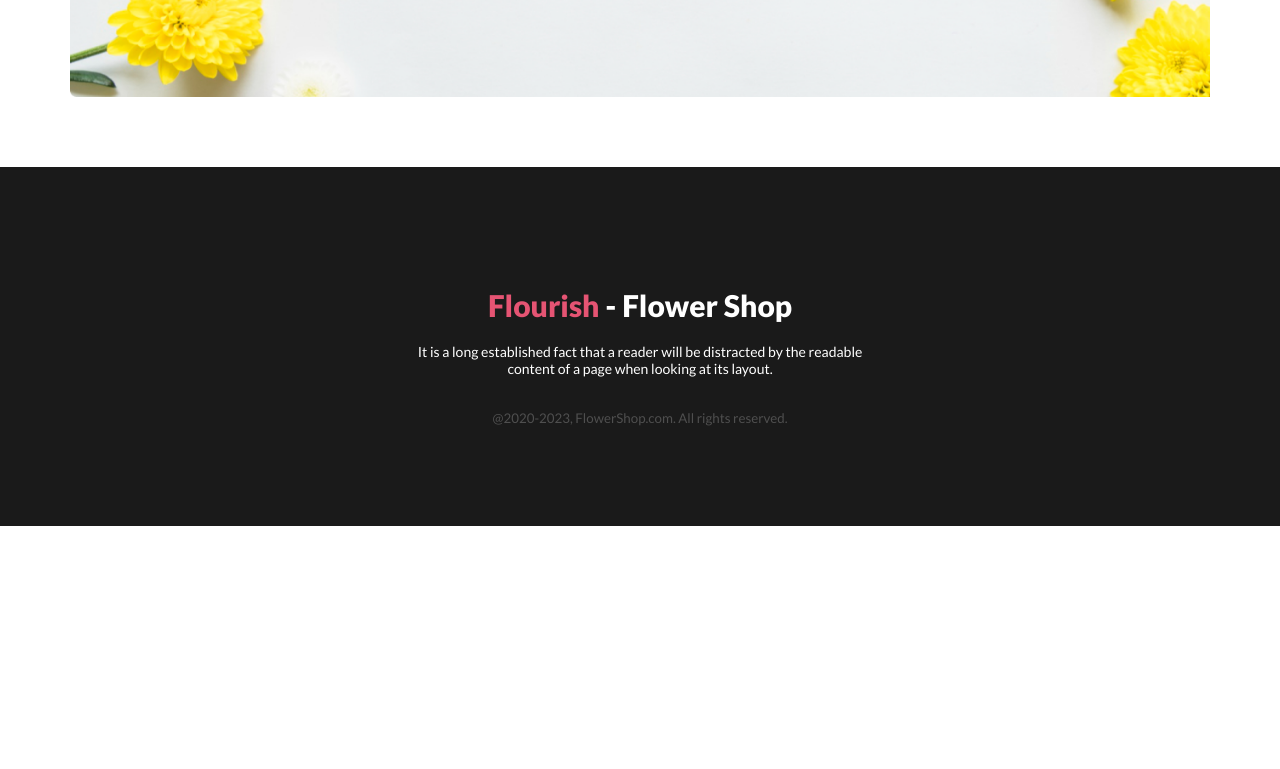
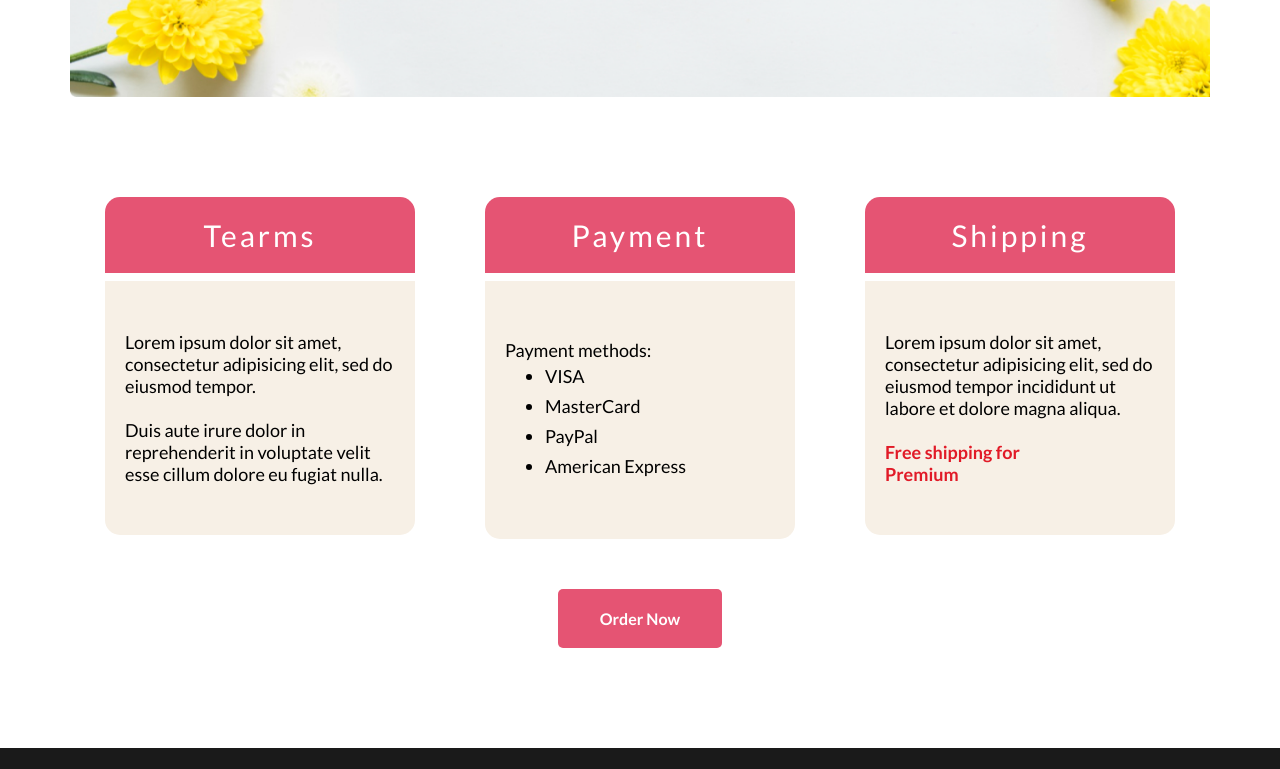
Before and after one commit to mdshifatul-islam/Flourish-flowershop, a plain HTML site: page index.html in a window 1280 px wide. Shown: the part 2991-3760 px from the top of the page. Before the commit the page ends 3517 px from the top, so only its background shows below. Drawn offline with Linux system fonts and the light colour scheme.

Commit message:
new exrta section payment added

```diff
--- a/css/style.css
+++ b/css/style.css
@@ -291,12 +291,67 @@ nav{
 }
 
 
+/* payment part css start */
+.payment_section{
+    padding: 100px 0;
+}
+.payment_box{
+    padding: 0 35px;
+    width: 33%;
+}
+.main_payment{
+    display: flex;
+    justify-content: space-between;
+}
+.payment_btn{
+    margin-top: 50px;
+}
+.payment_infor{
+    padding: 50px 20px;
+    background-color: #f7f0e6;
+    border-radius: 0 0 15px 15px
+}
+.payment_infor_mid{
+    padding: 58px 20px;
+}
+.payment_title{
+    padding: 20px 0;
+    background-color: #E55473;
+    border-bottom: 8px solid #fff;
+    text-align: center;
+    border-radius: 15px 15px 0 0;
+}
+.payment_title h3{
+    font-size: 30px;
+    font-weight: 400;
+    letter-spacing: 3px;
+    color: white;
+}
+.payment_infor p{
+    font-size: 18px;
+    font-weight: 400;
+}
+.payment_infor ol li{
+    list-style: disc;
+    font-size: 18px;
+    font-weight: 400;
+    margin-left: 40px;
+    line-height: 30px;
+}
+.paymen_infor_span{
+    color: #e11a27;
+    font-weight: 600;
+}
+.payment_btn{
+    text-align: center
+}
+
+
 /* footer part css start */
 
 .footer_section{
     background: #1a1a1a;
     padding: 100px 0;
-    margin-top: 70px;
 }
 .footer_title h3, .footer_title p{
     color: white;
--- a/index.html
+++ b/index.html
@@ -141,6 +141,49 @@
                 </div>
             </div>
         </section>
+        <section class="payment_section">
+            <div class="container main_payment">
+                <div class="payment_box">
+                    <div class="payment_title">
+                        <h3>Tearms</h3>
+                    </div>
+                    <div class="payment_infor">
+                        <p>
+                            Lorem ipsum dolor sit amet, consectetur adipisicing elit, sed do eiusmod tempor. <br><br>
+                            Duis aute irure dolor in reprehenderit in voluptate velit esse cillum dolore eu fugiat
+                            nulla.
+                        </p>
+                    </div>
+                </div>
+                <div class="payment_box">
+                    <div class="payment_title">
+                        <h3>Payment</h3>
+                    </div>
+                    <div class="payment_infor payment_infor_mid">
+                        <p>Payment methods:</p>
+                        <ol>
+                            <li>VISA</li>
+                            <li>MasterCard</li>
+                            <li>PayPal</li>
+                            <li>American Express</li>
+                        </ol>
+                    </div>
+                </div>
+                <div class="payment_box">
+                    <div class="payment_title">
+                        <h3>Shipping</h3>
+                    </div>
+                    <div class="payment_infor">
+                        <p>
+                            Lorem ipsum dolor sit amet, consectetur adipisicing elit, sed do eiusmod tempor incididunt
+                            ut labore et dolore magna aliqua. <br><br>
+                            <span class="paymen_infor_span">Free shipping for <br>Premium</span>
+                        </p>
+                    </div>
+                </div>
+            </div>
+            <div class="payment_btn"><button class="btn">Order Now</button></div>
+        </section>
     </main>
     <footer class="footer_section">
         <div class="container footer_container">
```
